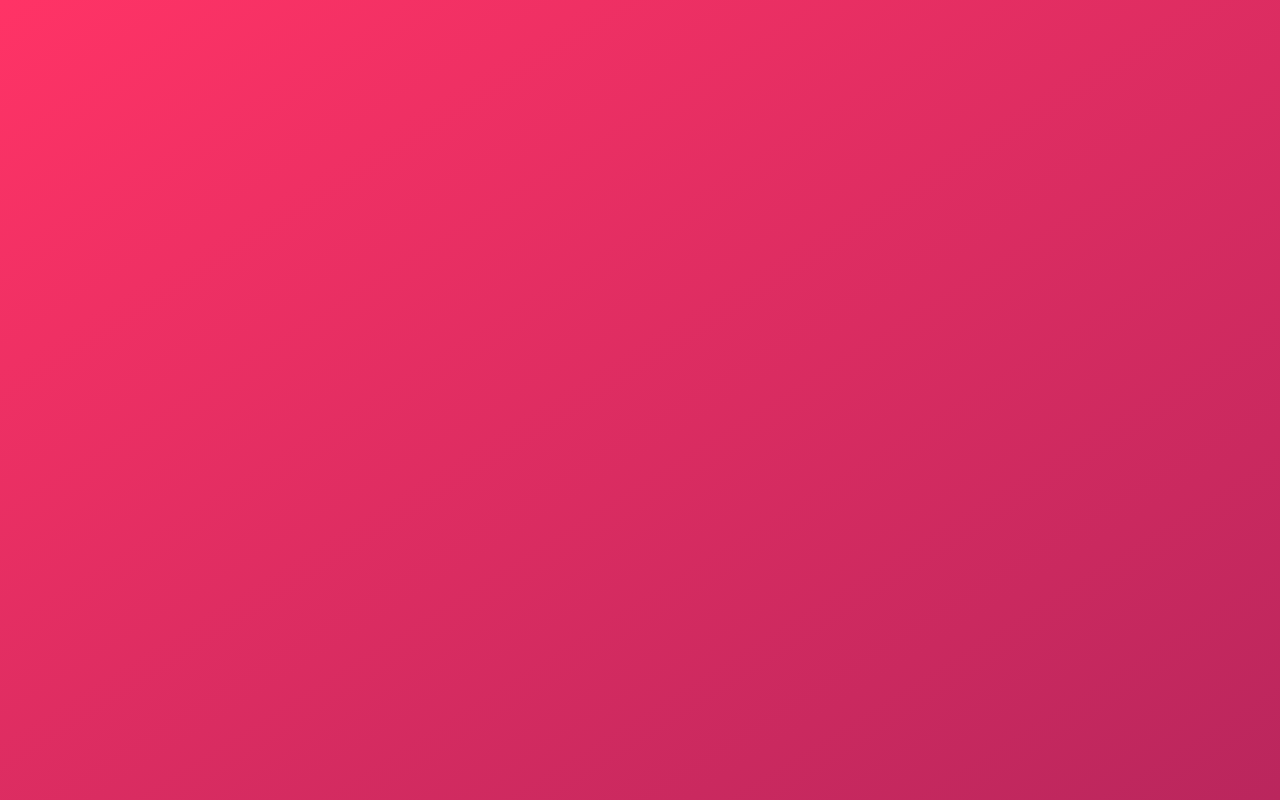
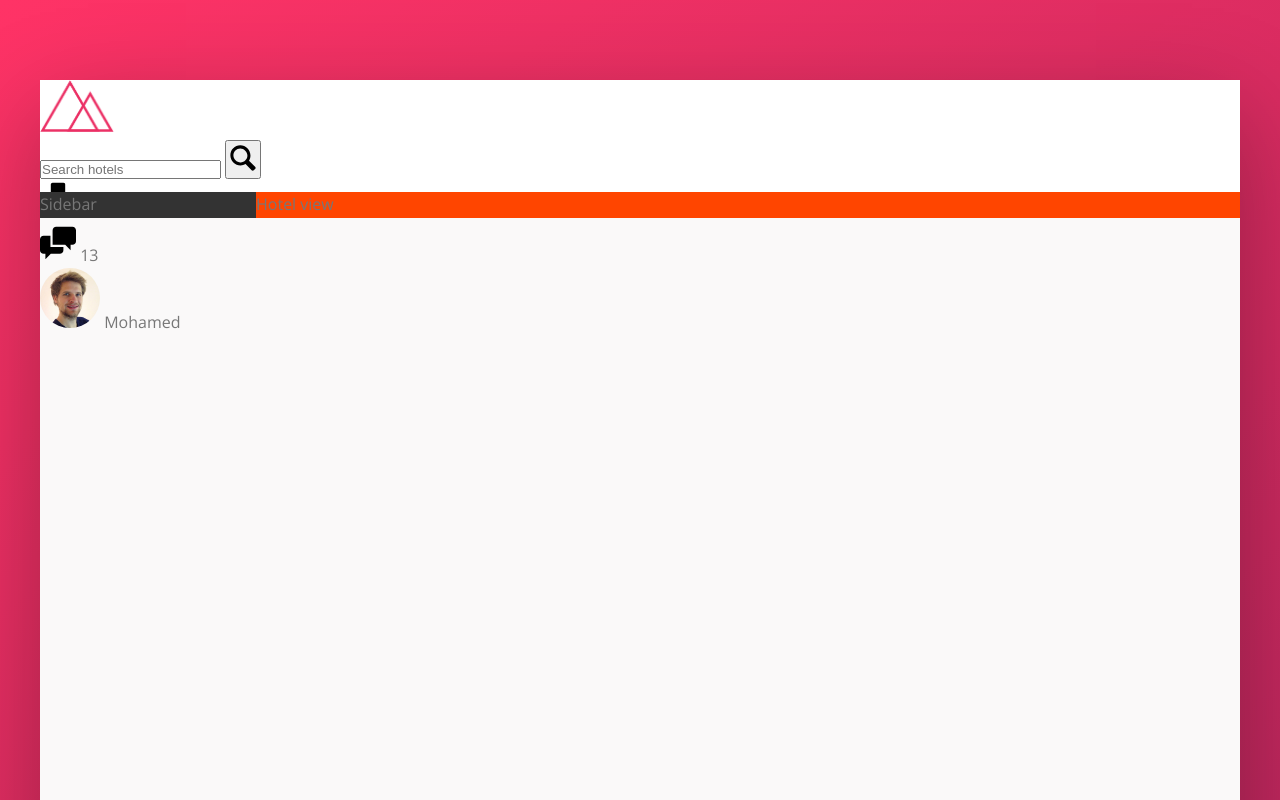
Before and after one commit to mohamed-abdou-mg/Trillo-Template, a website: page index.html in a window 1280 px wide. Shown: the top 800 px of the page. Drawn offline with nearby package versions, Linux system fonts and the light colour scheme.

Commit message:
creating the header structrure

```diff
--- a/index.html
+++ b/index.html
@@ -11,6 +11,42 @@
         <title>trillo &mdash; Your all-in-one booking app</title>
     </head>
     <body>
-
+        <div class="container">
+            <header class="header">
+                <img src="./img/logo.png" alt="Trillo Logo" class="logo">
+                <form action="#" class="search">
+                    <input type="text" placeholder="Search hotels" class="search__input">
+                    <button class="search__button" type="button">
+                        <svg class="search__icon"><use xlink:href="./img/icons/sprite.svg#icon-magnifying-glass"></use></svg>
+                    </button>
+                </form>
+                <nav class="user-nav">
+                    <div class="user-nav__icon-box">
+                        <svg class="user-nav__icon">
+                            <use xlink:href="./img/icons/sprite.svg#icon-bookmark"></use>
+                        </svg>
+                        <span class="user-nav__notification">7</span>
+                    </div>
+                    <div class="user-nav__icon-box">
+                        <svg class="user-nav__icon">
+                            <use xlink:href="./img/icons/sprite.svg#icon-chat"></use>
+                        </svg>
+                        <span class="user-nav__notification">13</span>
+                    </div>
+                    <div class="user-nav__user">
+                        <img src="./img/user.jpg" alt="User logo" class="user-nav__user-photo">
+                        <span class="user-nav__user-name">Mohamed</span>
+                    </div>
+                </nav>
+            </header>
+            <div class="content">
+                <nav class="sidebar">
+                    Sidebar
+                </nav>
+                <main class="hotel-view">
+                    Hotel view
+                </main>
+            </div>
+        </div>
     </body>
 </html>
--- a/sass/_base.scss
+++ b/sass/_base.scss
@@ -29,6 +29,8 @@
     --color-grey-dark-1: #333;
     --color-grey-dark-2: #777;
     --color-grey-dark-3: #999;
+
+    --shadow-dark: 0 2rem 6rem rgba(0,0,0,.3);
 }
 
 *,
--- a/sass/_components.scss
+++ b/sass/_components.scss
@@ -0,0 +1,52 @@
+/////////////////////////////
+/// LOGO
+.logo {
+    height: 3.25rem;
+}
+
+/////////////////////////////
+/// SEARCH
+.search {
+    &__input {
+
+    }
+
+    &__button {
+
+    }
+
+    &__icon {
+        height: 2rem;
+        width: 2rem;
+    }
+}
+
+/////////////////////////////
+/// USER NAV
+.user-nav {
+    &__icon-box {
+
+    }
+
+    &__icon {
+        height: 2.25rem;
+        width: 2.25rem;
+    }
+
+    &__notification {
+
+    }
+
+    &__user {
+
+    }
+
+    &__user-photo {
+        height: 3.75rem;
+        border-radius: 50%;
+    }
+
+    &__user-name {
+
+    }
+}
--- a/sass/_layout.scss
+++ b/sass/_layout.scss
@@ -0,0 +1,27 @@
+.container {
+    margin: 5rem auto;
+    max-width: 75rem;
+    min-height: 50rem;
+    background-color: var(--color-grey-light-1);
+    box-shadow: var(--shadow-dark);
+}
+
+.header {
+    height: 7rem;
+    background-color: #fff;
+    border-bottom: var(--color-grey-light-2);
+}
+
+.content {
+    display: flex;
+}
+
+.sidebar {
+    flex: 0 0 18%;
+    background-color: var(--color-grey-dark-1);
+}
+
+.hotel-view {
+    flex: 1;
+    background-color: orangered;
+}
```
Also changed, not shown: img/Icons/demo.html (added, +106 -0 lines), css/style.css, img/Icons/SVG/aircraft-take-off.svg (added), img/Icons/SVG/bookmark.svg (added), img/Icons/SVG/chat.svg (added), img/Icons/SVG/chevron-thin-right.svg (added), img/Icons/SVG/home.svg (added), img/Icons/SVG/key.svg (added), img/Icons/SVG/location-pin.svg (added), img/Icons/SVG/magnifying-glass.svg (added), img/Icons/SVG/map.svg (added), img/Icons/SVG/star.svg (added), img/Icons/sprite.svg (added).
